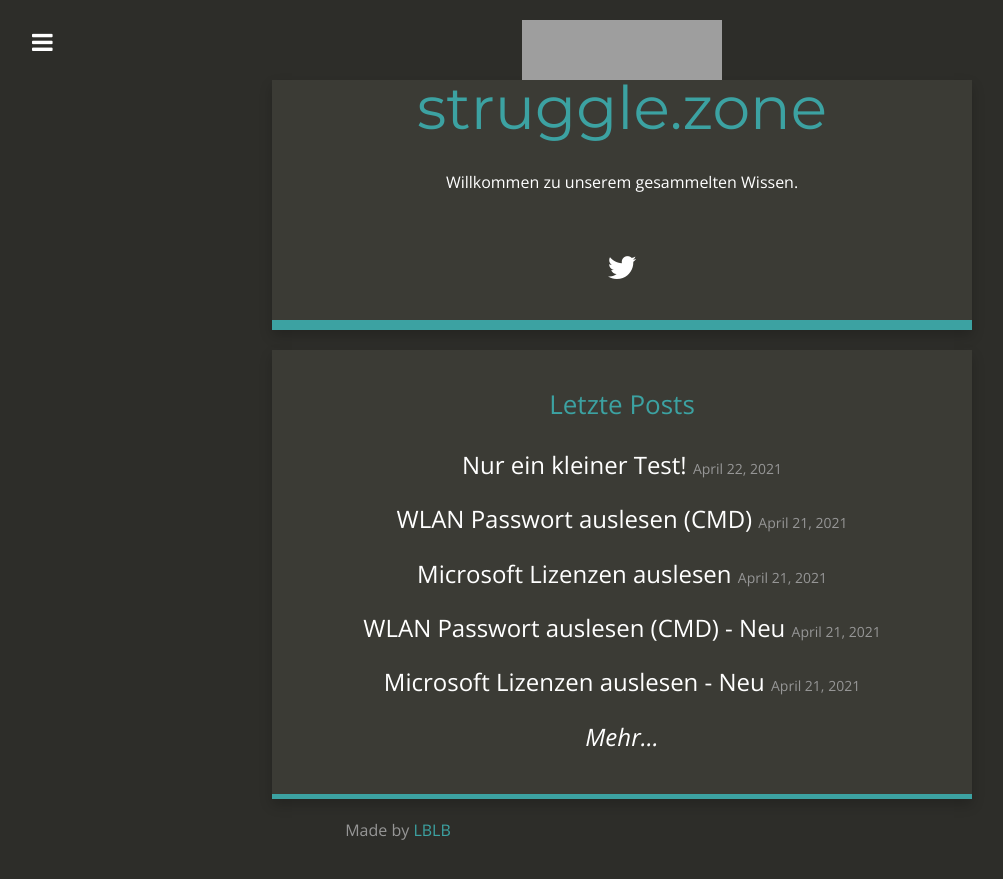
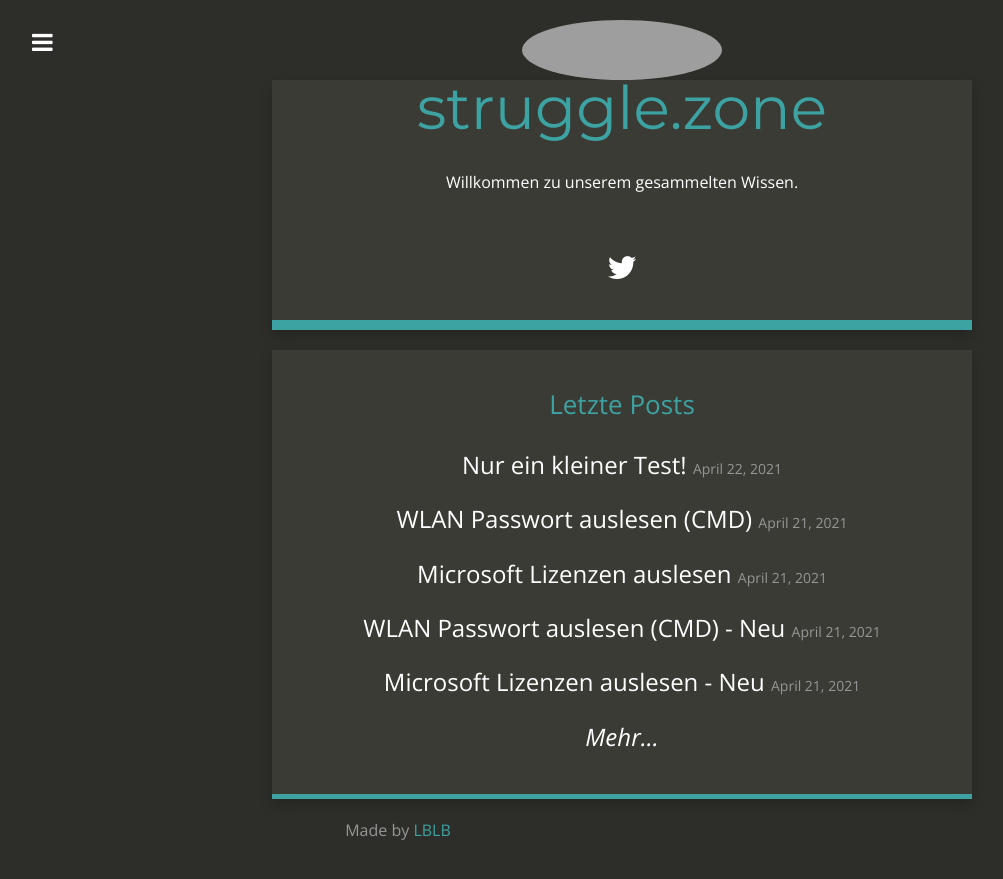
Before and after one commit to eski1337/lblb-it-ffd00, a Jekyll site: the page built from index.html, in a window 1280 px wide. Shown: the top 879 px of the page, without its empty margins (18-1021 px from the left). Built offline with Jekyll 4.4.1, drawn with Linux system fonts in a browser that asks for light colours; nearby versions of some CDN libraries; grey boxes are pictures that could not be loaded.

Commit message:
index.html: changed

```diff
--- a/index.html
+++ b/index.html
@@ -10,7 +10,7 @@
         <div class="col-md-12 main content-panel">
 
             <div class="gravatar">
-                <img src="{{ site.title_image }}" class="img-square about-image" height="60" width="200" alt="{{ site.title }}" />
+                <img src="{{ site.title_image }}" class="img-circle about-image" height="60" width="200" alt="{{ site.title }}" />
             </div>
 
             <h1 class="header author-header" itemprop="headline">{{ site.title }}</h1>
```
